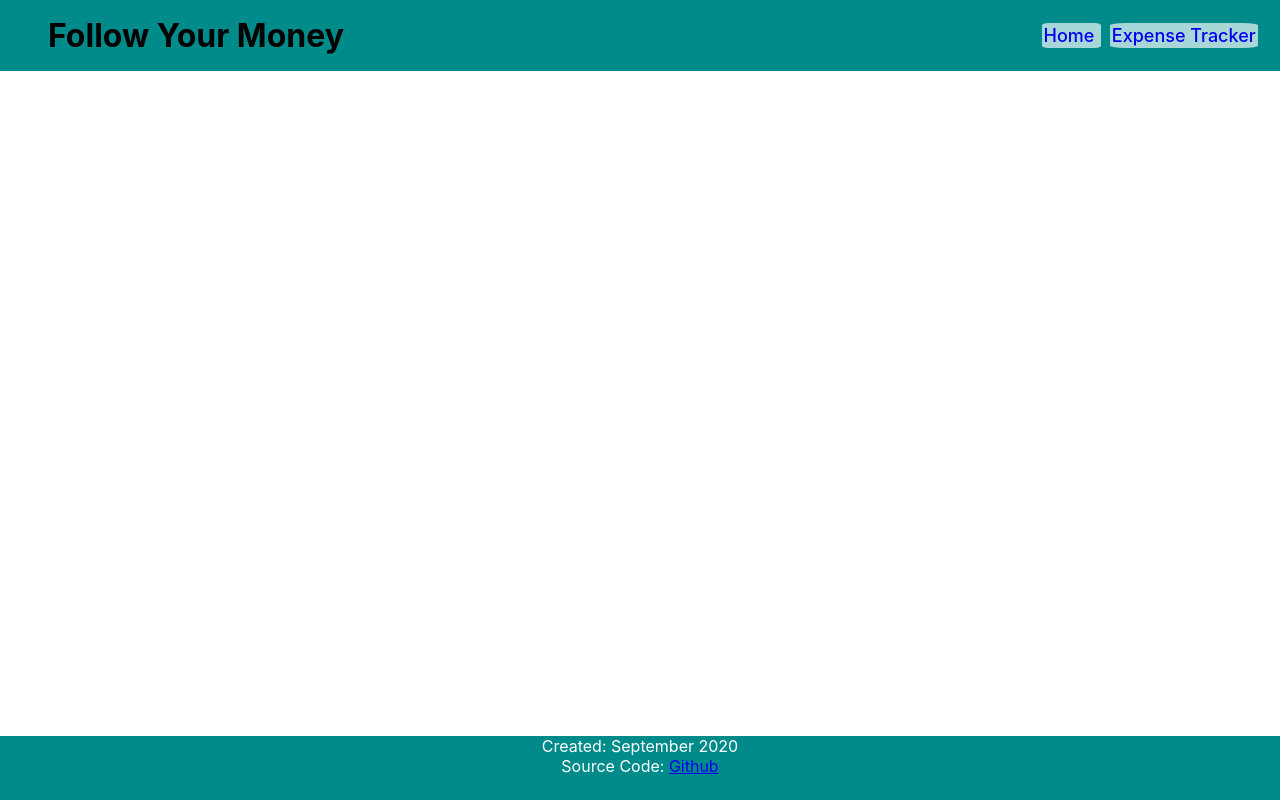
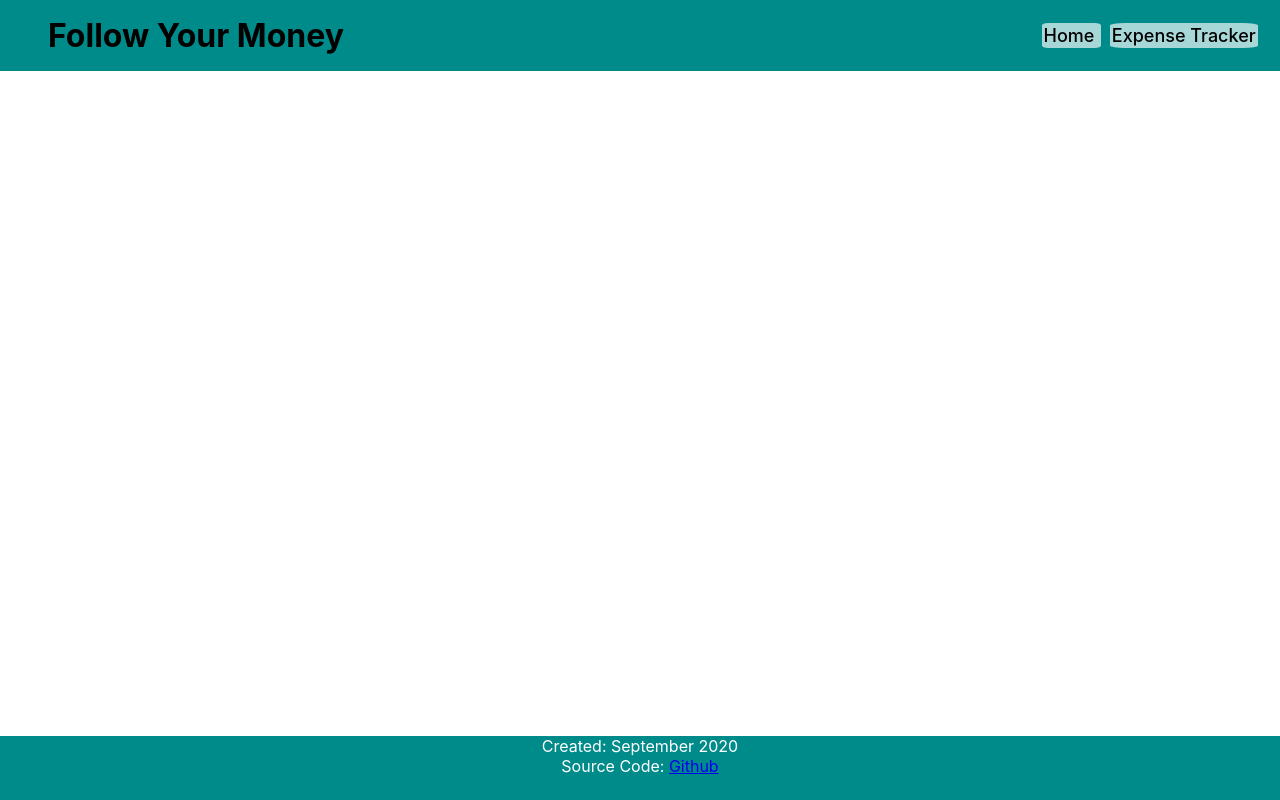
Before and after one commit to vlee4/follow, a React (Create React App) app: page / in a window 1280 px wide. Built offline with nearby package versions, Linux system fonts and the light colour scheme.

Commit message:
Try again: fixing routing for gh pages prod ver

```diff
--- a/src/App.css
+++ b/src/App.css
@@ -36,6 +36,7 @@ body {
   text-decoration: none;
 }
 .navLinks a {
+  color: black;
   text-decoration: none;
   background-color: rgba(255, 255, 255, 0.658);
   border-radius: 10% 10%;
--- a/src/Components/Navbar.js
+++ b/src/Components/Navbar.js
@@ -4,11 +4,11 @@ import { Link } from "react-router-dom";
 function NavBar() {
   return (
     <div className="navbar">
-      <Link className="title" to="/">
+      <Link className="title" to="/follow/">
         <h1 className="title">Follow Your Money</h1>
       </Link>
       <div className="navLinks">
-        <Link to="/follow/home"> Home </Link>
+        <Link to="/follow/"> Home </Link>
         <Link to="/follow/tracker"> Expense Tracker </Link>
       </div>
     </div>
--- a/src/Components/Routes.js
+++ b/src/Components/Routes.js
@@ -6,7 +6,7 @@ import Tracker from "./ExpenseTracker";
 function Routes() {
   return (
     <Switch>
-      <Route exact path="/follow/home" component={Home} />
+      <Route exact path="/follow/" component={Home} />
       <Route path="/follow/tracker" component={Tracker} />
     </Switch>
   );
```
